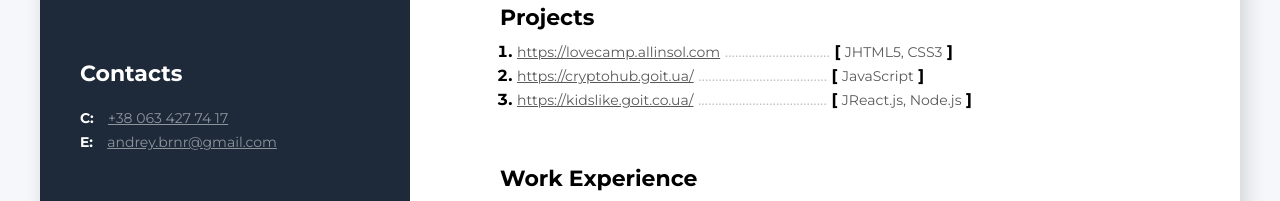
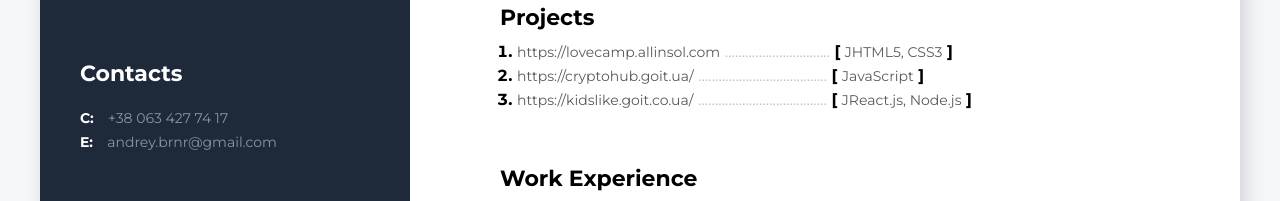
Before and after one commit to baben-ko/my-resume-marathon-goit, a plain HTML site: page index.html in a window 1280 px wide. Shown: the part 441-642 px from the top of the page. Drawn offline with Linux system fonts and the light colour scheme.

Commit message:
Update styles.css
Отменяем подчеркивание у ссылки

```diff
--- a/css/styles.css
+++ b/css/styles.css
@@ -22,6 +22,13 @@ body {
     margin: 0 auto;
     box-shadow: 5px 9px 20px rgba(0, 0, 0, 0.15);
 }
+
+
+a {
+    text-decoration: none; /* Отменяем подчеркивание у ссылки */
+  }
+
+
 
 .sidebar {
 
```
